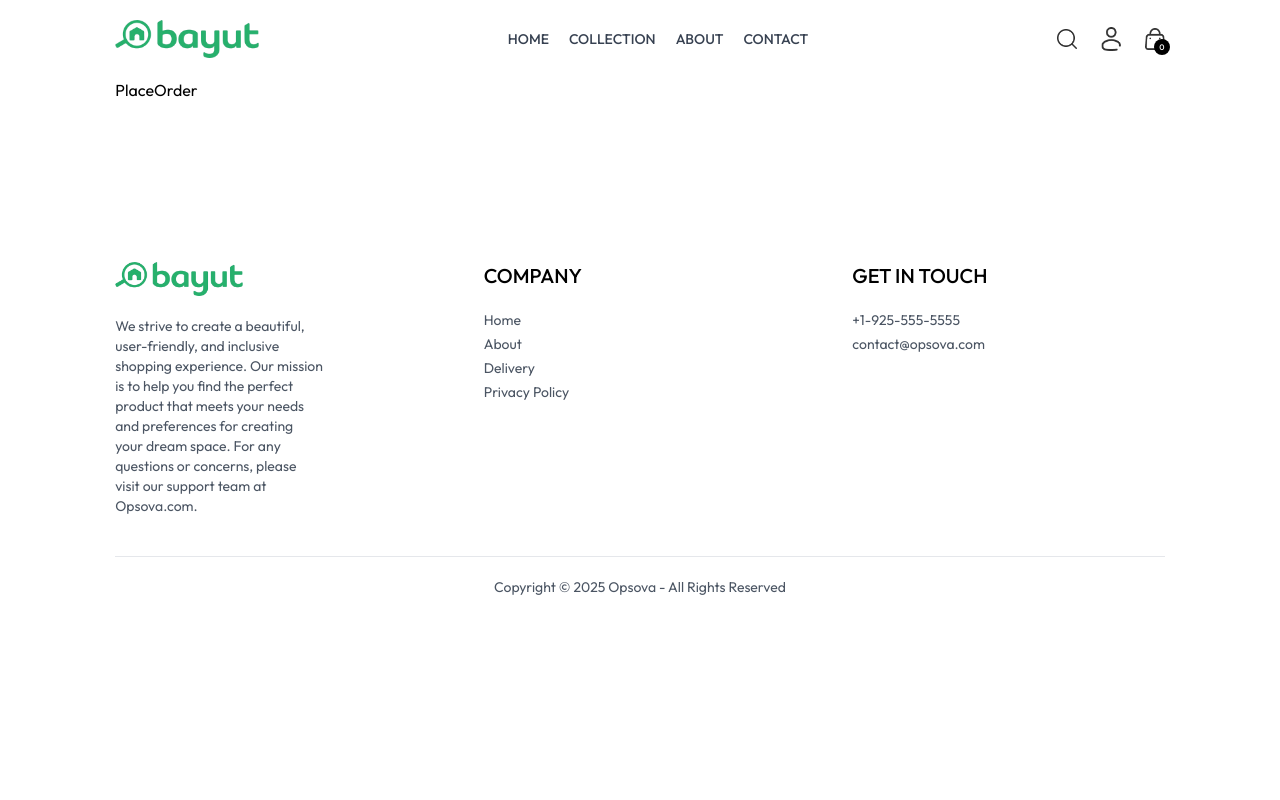
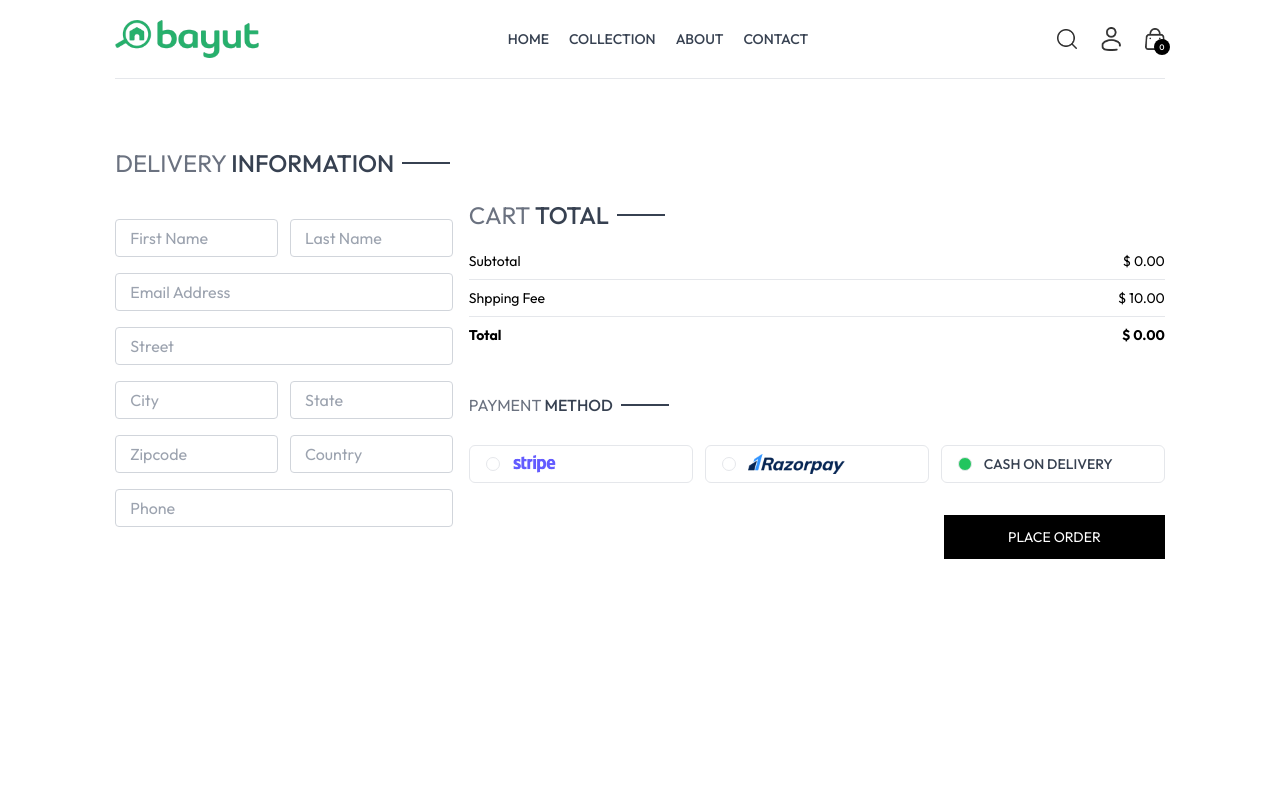
Before and after one commit to hossamalmaraghy/Cladify, a React (Vite) app in the folder frontend/: page /placeorder in a window 1280 px wide. Shown: the top 800 px of the page. Built offline with nearby package versions, Linux system fonts and the light colour scheme.

Commit message:
Adding the Place Order Page with it's details

```diff
--- a/frontend/src/pages/cart.jsx
+++ b/frontend/src/pages/cart.jsx
@@ -87,7 +87,7 @@
         <div className="w-full sm:w-[450px]">
           <CartTotal />
           <div className="w-full text-end">
-            <button onClick={() => navigate('/place-order')} className="bg-black text-white text-sm my-8 px-8 py-3">PROCEED TO CHECKOUT</button>
+            <button onClick={() => navigate('/placeorder')} className="bg-black text-white text-sm my-8 px-8 py-3">PROCEED TO CHECKOUT</button>
           </div>
         </div>
       </div>
--- a/frontend/src/pages/orders.jsx
+++ b/frontend/src/pages/orders.jsx
@@ -1,7 +1,9 @@
 
 const Orders = () => {
   return (
-    <div>Orders</div>
+    <div className="">
+
+    </div>
   )
 }
 
--- a/frontend/src/pages/placeOrder.jsx
+++ b/frontend/src/pages/placeOrder.jsx
@@ -1,8 +1,80 @@
+import { useContext, useState } from "react";
+import { assets } from "../assets/assets";
+import CartTotal from "../components/CartTotal";
+import Title from "../components/title";
+import { ShopContext } from "../context/shopContext";
 
 const PlaceOrder = () => {
+  const [method, setMethod] = useState("cod");
+  const { navigate }  =useContext(ShopContext);
+
   return (
-    <div>PlaceOrder</div>
-  )
-}
+    <div className="flex flex-col sm:flex-row justify-between gap-4 pt-5 sm:pt-14 min-h-[80vh] border-t">
+      {/* Left side */}
+      <div className="flex flex-col gap-4 w-full sm:max-w-[480px]">
+        <div className="text-xl sm:text-2xl my-3">
+          <Title text1={"DELIVERY"} text2={"INFORMATION"} />
+        </div>
+        <div className="flex gap-3">
+          <input className="border border-gray-300 rounded py-1.5 px-3.5 w-full" type="text" placeholder="First Name" />
+          <input className="border border-gray-300 rounded py-1.5 px-3.5 w-full" type="text" placeholder="Last Name" />
+        </div>
+        <input className="border border-gray-300 rounded py-1.5 px-3.5 w-full" type="email" placeholder="Email Address" />
+        <input className="border border-gray-300 rounded py-1.5 px-3.5 w-full" type="text" placeholder="Street" />
 
-export default PlaceOrder
+        <div className="flex gap-3">
+          <input className="border border-gray-300 rounded py-1.5 px-3.5 w-full" type="text" placeholder="City" />
+          <input className="border border-gray-300 rounded py-1.5 px-3.5 w-full" type="text" placeholder="State" />
+        </div>
+
+        <div className="flex gap-3">
+          <input className="border border-gray-300 rounded py-1.5 px-3.5 w-full" type="number" placeholder="Zipcode" />
+          <input className="border border-gray-300 rounded py-1.5 px-3.5 w-full" type="text" placeholder="Country" />
+        </div>
+
+        <input className="border border-gray-300 rounded py-1.5 px-3.5 w-full" type="number" placeholder="Phone" />
+      </div>
+
+      {/* Right Side */}
+      <div className="mt-8 w-full sm:w-auto">
+        <div className="mt-8 min-w-80">
+          <CartTotal />
+        </div>
+
+        <div className="mt-12">
+          <Title text1={"PAYMENT"} text2={"METHOD"} />
+          {/* Payment Method Selection */}
+          <div className="flex gap-3 flex-col lg:flex-row mt-4">
+            {/* Stripe */}
+            <div onClick={() => setMethod("stripe")} className="flex items-center gap-3 border rounded-md px-4 py-2 cursor-pointer w-full sm:w-56">
+              {/* Green dot for selection */}
+              <div className={`w-3.5 h-3.5 border rounded-full ${method === "stripe" ? "bg-green-500" : "bg-white"}`}></div>
+              <img className="h-5" src={assets.stripe_logo} alt="Stripe" />
+            </div>
+
+            {/* Razorpay */}
+            <div onClick={() => setMethod("razorpay")} className="flex items-center gap-3 border rounded-md px-4 py-2 cursor-pointer w-full sm:w-56">
+              {/* Green dot for selection */}
+              <div className={`w-3.5 h-3.5 border rounded-full ${method === "razorpay" ? "bg-green-500" : "bg-white"}`}></div>
+              <img className="h-5" src={assets.razorpay_logo} alt="Razorpay" />
+            </div>
+
+            {/* Cash on Delivery */}
+            <div onClick={() => setMethod("cod")} className="flex items-center gap-3 border rounded-md px-4 py-2 cursor-pointer w-full sm:w-56">
+              {/* Green dot for selection */}
+              <div className={`w-3.5 h-3.5 border rounded-full ${method === "cod" ? "bg-green-500" : "bg-white"}`}></div>
+              <p className="text-gray-700 text-sm font-medium">CASH ON DELIVERY</p>
+            </div>
+          </div>
+
+          <div className="w-full text-end mt-8">
+            <button onClick={() => {navigate('/orders')}} className="bg-black text-white px-16 py-3 text-sm">PLACE ORDER</button>
+          </div>
+
+        </div>
+      </div>
+    </div>
+  );
+};
+
+export default PlaceOrder;
```
